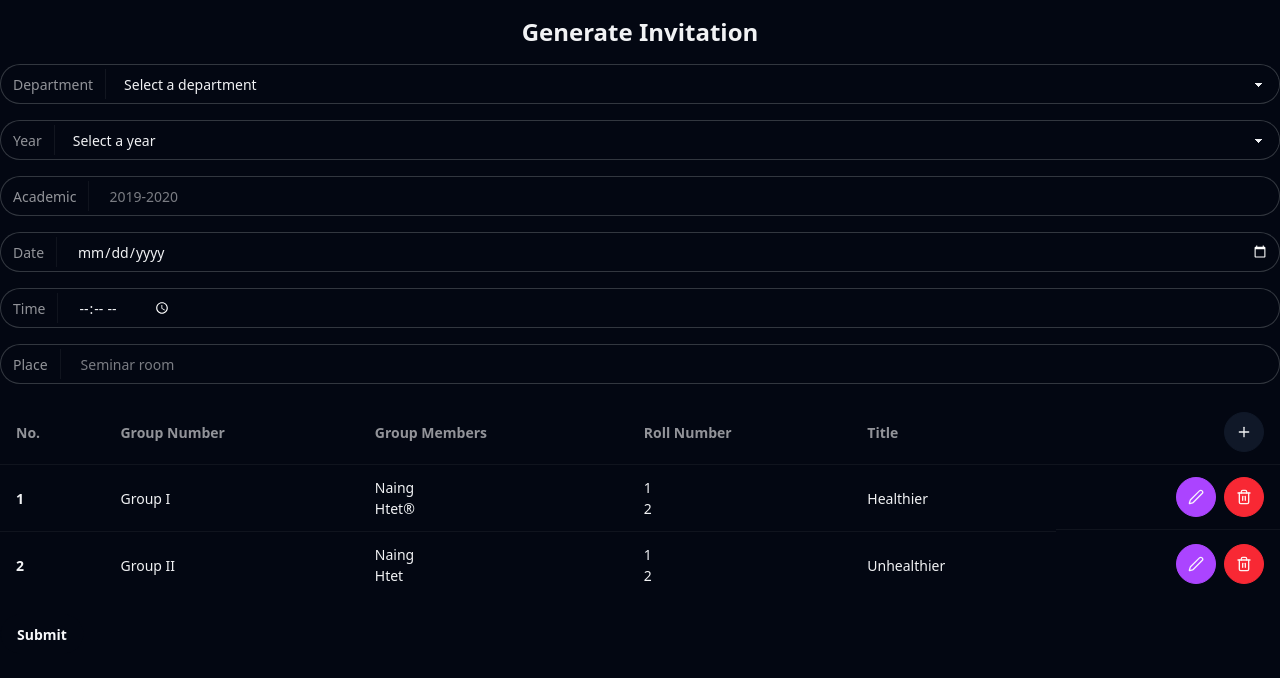
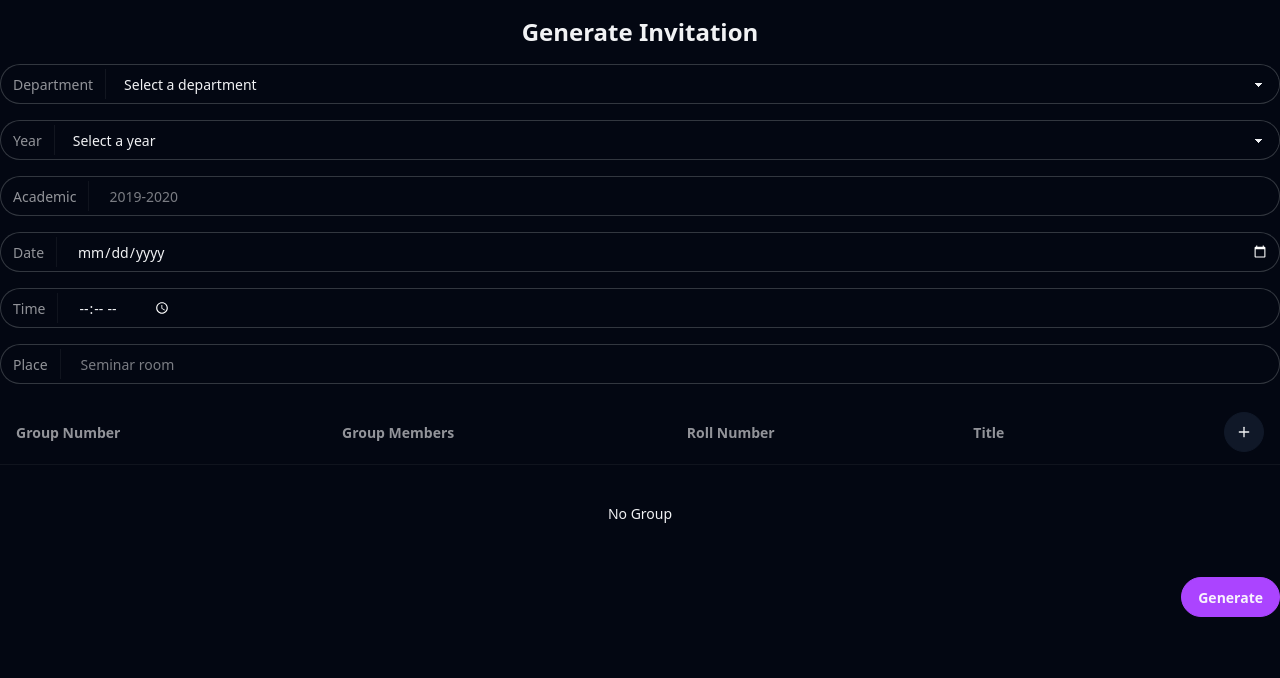
Before and after one commit to nainghtetlinn/invitation-generator, a React (Vite) app: page / in a window 1280 px wide. Shown: the top 678 px of the page. Built offline with nearby package versions, Linux system fonts and the light colour scheme.

Commit message:
feat: generate docx from template

```diff
--- a/src/App.tsx
+++ b/src/App.tsx
@@ -5,6 +5,7 @@ import { useFieldArray, useForm } from "react-hook-form";
 import { GroupDialog } from "./components/group-dialog";
 import { DEPARTMENTS, YEARS } from "./lib/constants";
 import { invitationSchema, type Invitation } from "./lib/schema";
+import { generate } from "./lib/utils";
 
 function App() {
   const groupRef = useRef<HTMLDialogElement>(null);
@@ -19,24 +20,7 @@ function App() {
       date: "",
       time: "",
       place: "",
-      groups: [
-        {
-          title: "Healthier",
-          no: "Group I",
-          members: [
-            { name: "Naing", rollNo: "1", repeater: false },
-            { name: "Htet", rollNo: "2", repeater: true },
-          ],
-        },
-        {
-          title: "Unhealthier",
-          no: "Group II",
-          members: [
-            { name: "Naing", rollNo: "1", repeater: false },
-            { name: "Htet", rollNo: "2", repeater: false },
-          ],
-        },
-      ],
+      groups: [],
     },
   });
 
@@ -51,8 +35,7 @@ function App() {
   });
 
   const onSubmit = (data: Invitation) => {
-    // const transformed = toDto(data);
-    console.log(data);
+    generate(data);
   };
 
   const handleAdd = () => {
@@ -230,7 +213,6 @@ function App() {
             <table className="table">
               <thead>
                 <tr>
-                  <th>No.</th>
                   <th>Group Number</th>
                   <th>Group Members</th>
                   <th>Roll Number</th>
@@ -251,7 +233,6 @@ function App() {
                   fields.map((group, index) => (
                     <tr key={group.id}>
                       <th>{index + 1}</th>
-                      <td>{group.no}</td>
                       <td>
                         {group.members.map((member, i) => (
                           <p key={i}>
@@ -311,7 +292,9 @@ function App() {
             )}
           </div>
 
-          <button className="btn btn-neutral">Submit</button>
+          <div className="flex justify-end">
+            <button className="btn btn-secondary">Generate</button>
+          </div>
         </form>
       </main>
     </>
--- a/src/components/group-dialog.tsx
+++ b/src/components/group-dialog.tsx
@@ -19,7 +19,7 @@ export const GroupDialog = ({
 
   const form = useForm({
     resolver: zodResolver(groupSchema),
-    defaultValues: defaultValues ?? { title: "", no: "", members: [] },
+    defaultValues: defaultValues ?? { title: "", members: [] },
   });
 
   const {
@@ -36,13 +36,13 @@ export const GroupDialog = ({
     if (defaultValues) {
       form.reset(defaultValues);
     } else {
-      form.reset({ title: "", no: "", members: [] });
+      form.reset({ title: "", members: [] });
     }
   }, [form, defaultValues]);
 
   const handleSubmit = (data: Group) => {
     onSubmit(data);
-    form.reset({ title: "", no: "", members: [] });
+    form.reset({ title: "", members: [] });
   };
 
   const handleClose = () => {
@@ -106,24 +106,6 @@ export const GroupDialog = ({
                 <p className="text-error">
                   {form.formState.errors.title.message}
                 </p>
-              )}
-            </div>
-
-            <div>
-              <label
-                className={`input w-full ${
-                  form.formState.errors.no && "input-error"
-                }`}
-              >
-                <span className="label">Group Number</span>
-                <input
-                  type="text"
-                  placeholder="Group I"
-                  {...form.register("no")}
-                />
-              </label>
-              {form.formState.errors.no && (
-                <p className="text-error">{form.formState.errors.no.message}</p>
               )}
             </div>
 
--- a/src/lib/dto.ts
+++ b/src/lib/dto.ts
@@ -13,5 +13,10 @@ export const toDto = (data: Invitation) => {
       "hh:mm A"
     ),
     place: data.place,
+    groups: data.groups.map((g, i) => ({
+      title: g.title,
+      members: g.members,
+      no: i + 1,
+    })),
   };
 };
--- a/src/lib/schema.ts
+++ b/src/lib/schema.ts
@@ -18,7 +18,6 @@ export const memberSchema = z.object({
 
 export const groupSchema = z.object({
   title: z.string().min(1, "Title is required"),
-  no: z.string().min(1, "Group number is required"),
   members: z.array(memberSchema).min(1, "At least one member is required"),
 });
 
--- a/src/lib/utils.ts
+++ b/src/lib/utils.ts
@@ -1,34 +1,41 @@
-import PizZip from 'pizzip'
-import Docxtemplater from 'docxtemplater'
-import expressionParser from 'docxtemplater/expressions'
-import { saveAs } from 'file-saver'
+import Docxtemplater from "docxtemplater";
+import expressionParser from "docxtemplater/expressions";
+import { saveAs } from "file-saver";
+import PizZip from "pizzip";
+import { toDto } from "./dto";
+import type { Invitation, Member } from "./schema";
 
-export async function generate(data: unknown) {
+export async function generate(data: Invitation) {
+  const transformedData = toDto(data);
+
   // Load the template file as binary
-  const response = await fetch('/template.docx')
-  const arrayBuffer = await response.arrayBuffer()
+  const response = await fetch("/template.docx");
+  const arrayBuffer = await response.arrayBuffer();
 
-  const zip = new PizZip(arrayBuffer)
+  const zip = new PizZip(arrayBuffer);
   const doc = new Docxtemplater(zip, {
     paragraphLoop: true,
     linebreaks: true,
     parser: expressionParser.configure({
       filters: {
-        joinNames: arr => arr.map((m: { name: string }) => m.name).join('\n'),
-        joinRolls: arr => arr.map((m: { roll: string }) => m.roll).join('\n'),
+        joinNames: (arr: Member[]) => arr.map((m) => m.name).join("\n"),
+        joinRolls: (arr: Member[]) =>
+          arr.map((m) => `${m.rollNo}${m.repeater ? " ®" : ""}`).join("\n"),
+        upper: (str: string) => str.toUpperCase(),
+        lower: (str: string) => str.toLowerCase(),
       },
     }),
-  })
+  });
 
-  doc.render(data)
+  doc.render(transformedData);
 
   // Get the document as a blob
   const out = doc.getZip().generate({
-    type: 'blob',
+    type: "blob",
     mimeType:
-      'application/vnd.openxmlformats-officedocument.wordprocessingml.document',
-  })
+      "application/vnd.openxmlformats-officedocument.wordprocessingml.document",
+  });
 
   // Trigger download
-  saveAs(out, 'output.docx')
+  saveAs(out, "output.docx");
 }
```
Also changed, not shown: 1 other file (tests, documents, lock files or other folders).
